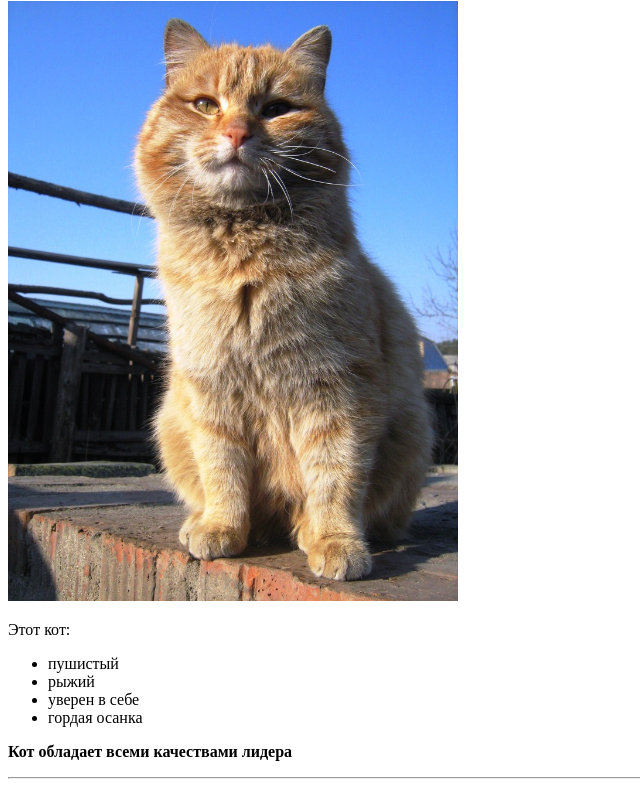
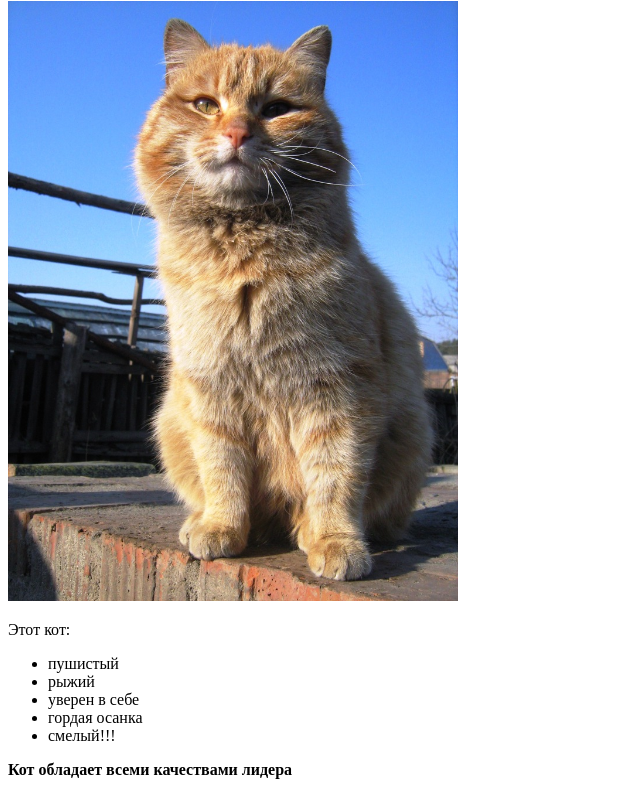
Before and after one commit to LaPorte1801/CatSite, a plain HTML site: page index.html in a window 1280 px wide. Shown: the part 79-874 px from the top of the page, without its empty margins (0-640 px from the left). Drawn offline with Linux system fonts and the light colour scheme.

Commit message:
тест изменений

```diff
--- a/index.html
+++ b/index.html
@@ -15,6 +15,7 @@
     <li>рыжий</li>
     <li>уверен в себе</li>
     <li>гордая осанка</li>
+    <li>смелый!!!</li>
   </ul>
 
   <P><strong>Кот обладает всеми качествами лидера</strong></P>
```
